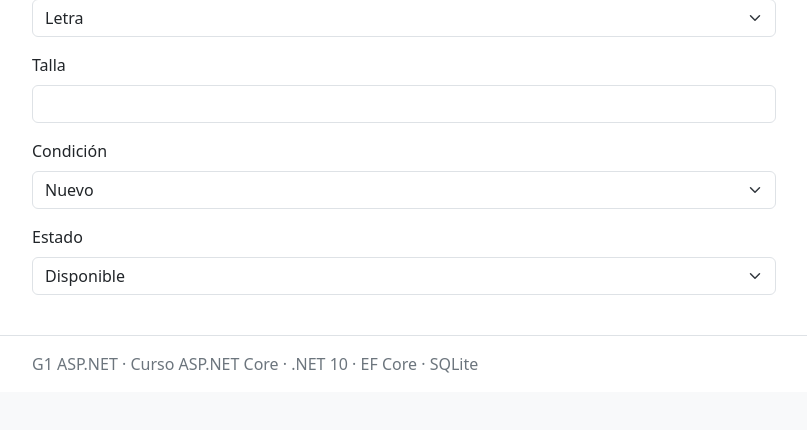
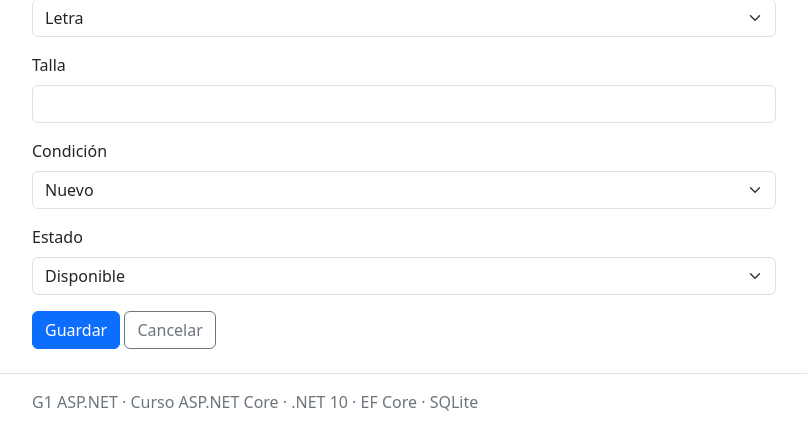
Before and after one commit to certidevs/g1_aspnet, an ASP.NET Core app: page /ClothingItems/Create in a window 1280 px wide. Shown: the part 770-1200 px from the top of the page, without its empty margins (50-857 px from the left). Before the commit the page ends 1143 px from the top, so only its background shows below. Run offline with ASP.NET Core 8, Linux system fonts and the light colour scheme; data comes from the database, SQL or seed files in the repository; some libraries are stand-ins or nearby versions.

Commit message:
#16 Botones para guardar datos y volver al indice en formulario

```diff
--- a/Views/ClothingItems/Form.cshtml
+++ b/Views/ClothingItems/Form.cshtml
@@ -82,6 +82,8 @@
 
     @* TODO: Añadir input de fichero para subir una imagen *@
 
+    <button class="btn btn-primary" type="submit">Guardar</button>
+    <a class="btn btn-outline-secondary" asp-action="Index">Cancelar</a>
 
 </form>
 
```
